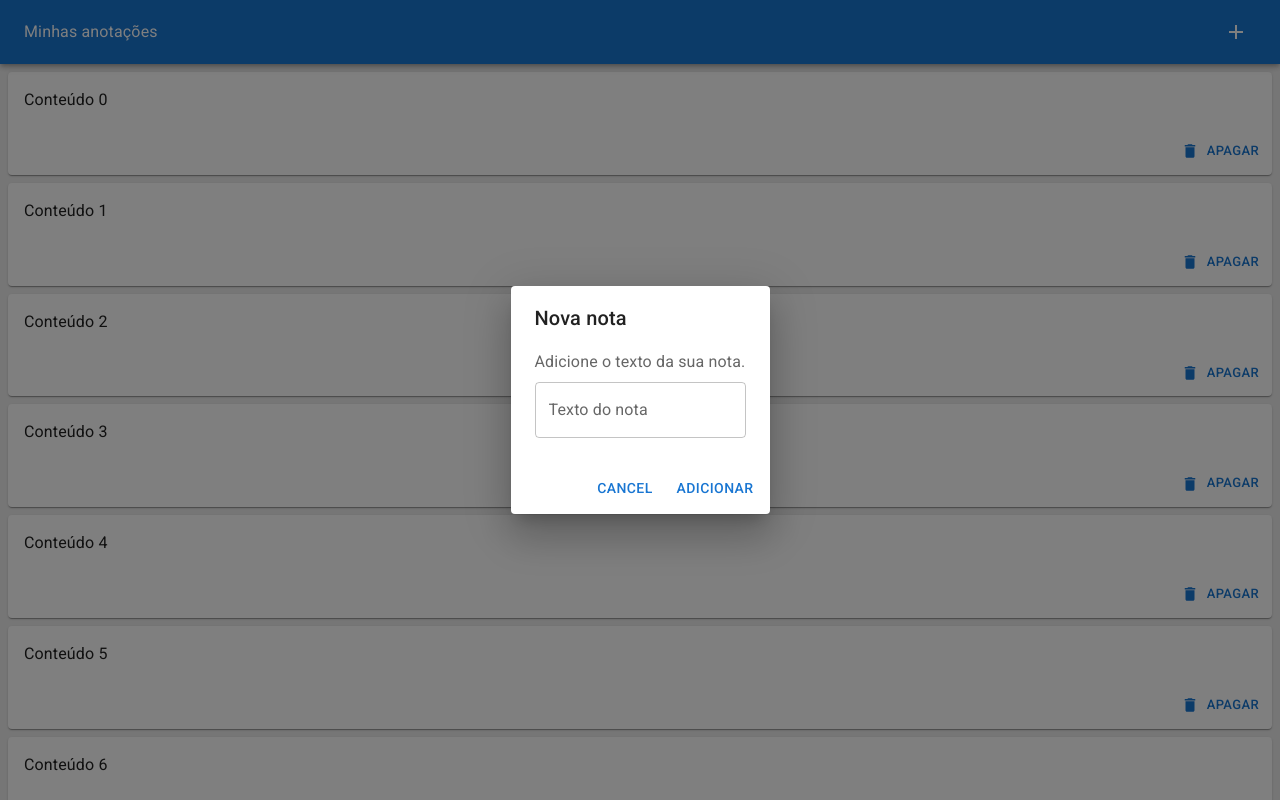
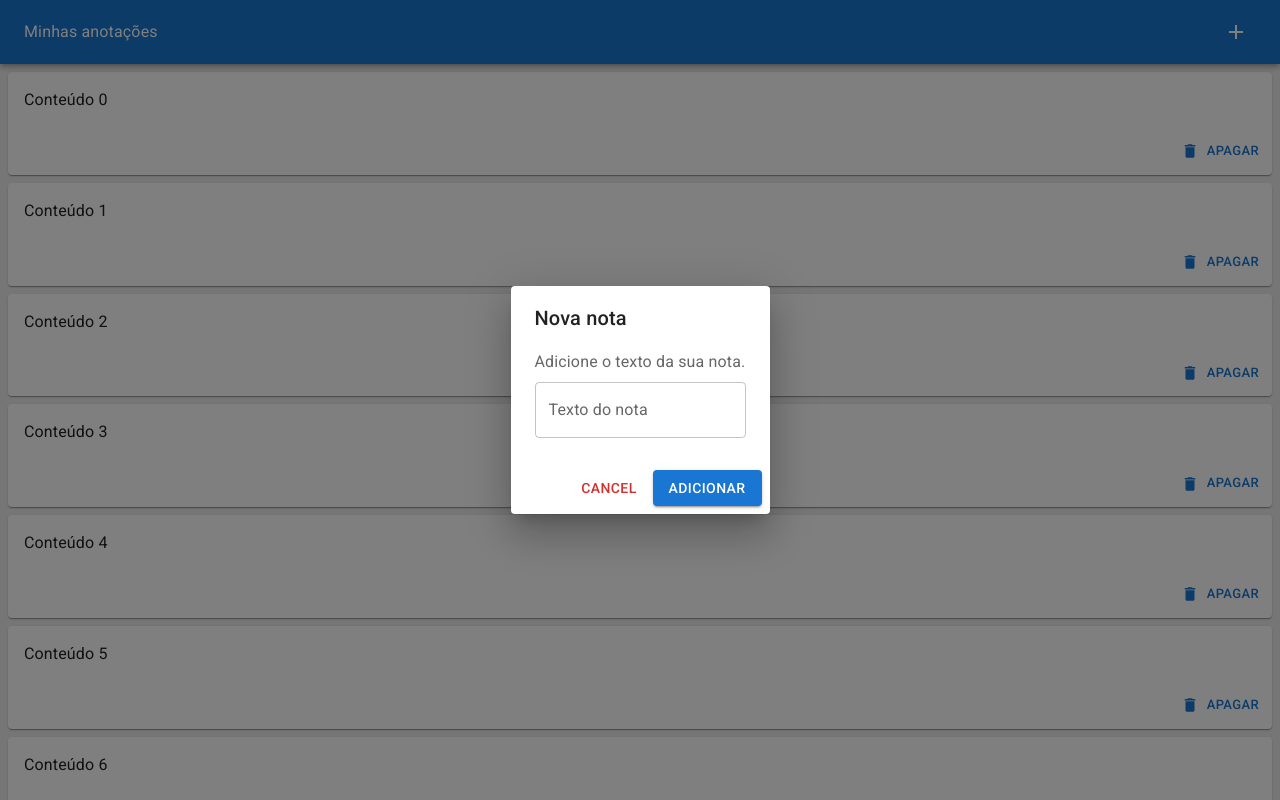
Before and after one commit to pedrorocha-loggi/mui-react-tutorial, a React (Create React App) app: page / in a window 1280 px wide. Both pictures are taken after a click on the button 1236 px from the left and 32 px from the top of the page. Shown: the top 800 px of the page. Built offline with nearby package versions, Linux system fonts and the light colour scheme.

Commit message:
feat: new add note button colors

```diff
--- a/src/App.js
+++ b/src/App.js
@@ -59,11 +59,17 @@ function App() {
           />
         </DialogContent>
         <DialogActions>
-          <Button onClick={() => setNewNoteDialog(false)}>Cancel</Button>
-          <Button onClick={() => {
-            setNotes(prevNotes => [newNote.current].concat(prevNotes));
-            setNewNoteDialog(false);
-          }} autoFocus>Adicionar</Button>
+          <Button
+            color='error'
+            onClick={() => setNewNoteDialog(false)}
+          >Cancel</Button>
+          <Button
+            variant="contained"
+            onClick={() => {
+              setNotes(prevNotes => [newNote.current].concat(prevNotes));
+              setNewNoteDialog(false);
+            }}
+          >Adicionar</Button>
         </DialogActions>
       </Dialog>
     </Box>
```
